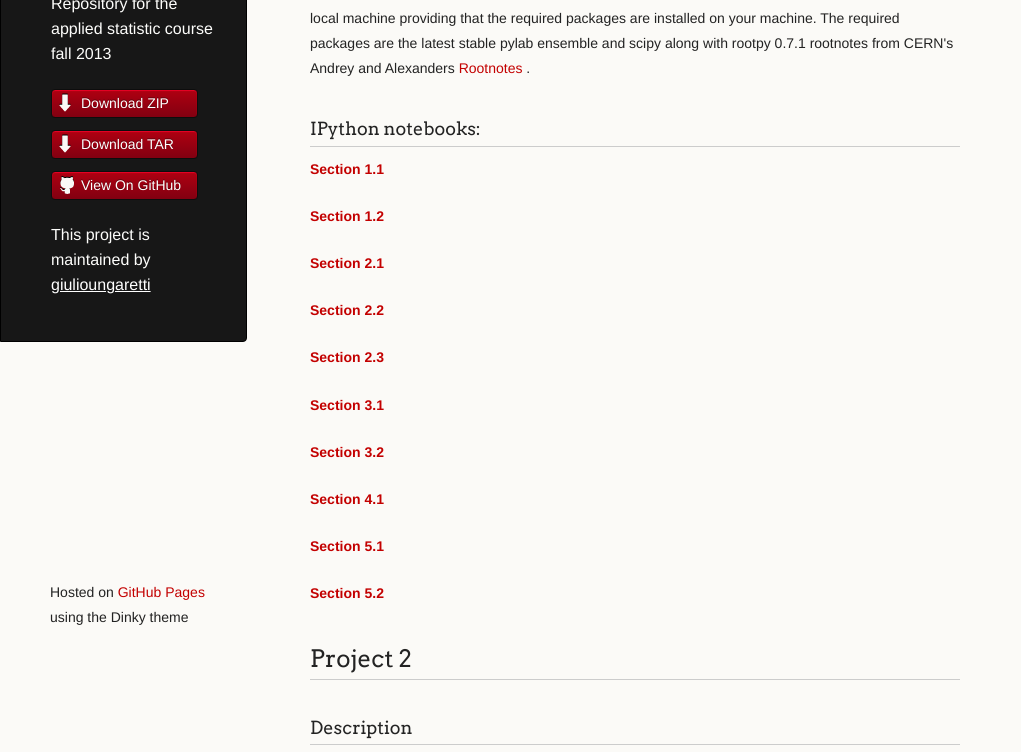
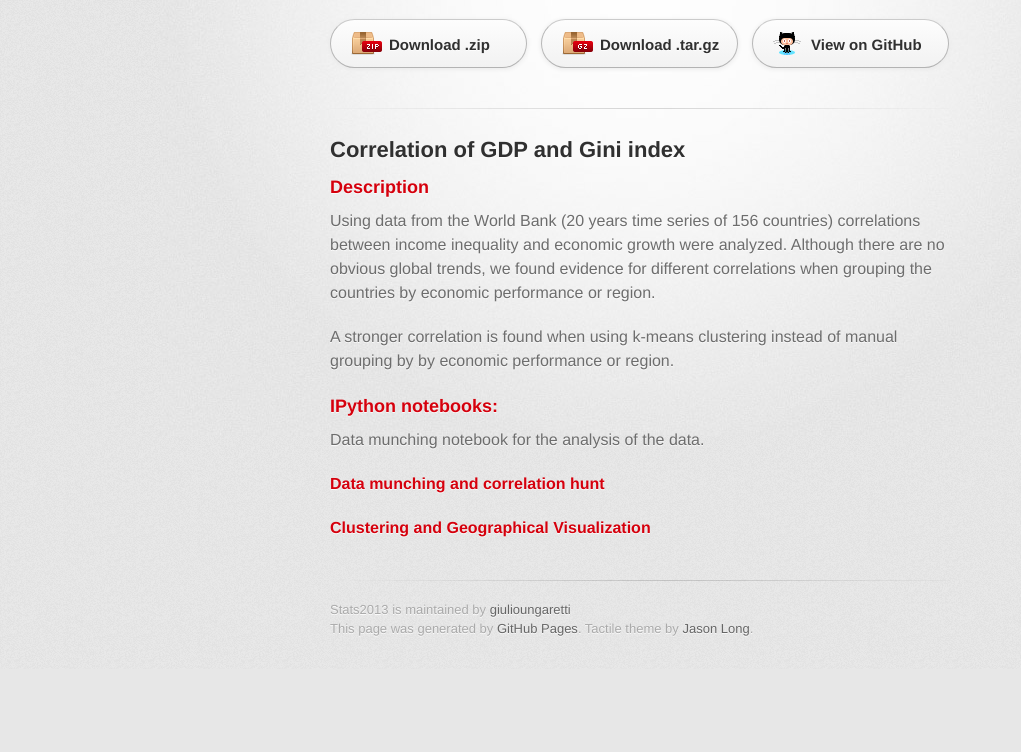
Before and after one commit to giulioungaretti/stats2013, a plain HTML site: page index.html in a window 1280 px wide. Shown: the part 138-890 px from the top of the page, without its empty margins (0-1021 px from the left). After the commit the page ends 807 px from the top, so only its background shows below. Drawn offline with Linux system fonts and the light colour scheme; a web font is replaced by a local one.

Commit message:
Create gh-pages branch via GitHub

```diff
--- a/index.html
+++ b/index.html
@@ -1,70 +1,38 @@
-<!doctype html>
+<!DOCTYPE html>
 <html>
   <head>
-    <meta charset="utf-8">
+    <meta charset='utf-8'>
     <meta http-equiv="X-UA-Compatible" content="chrome=1">
-    <title>Stats2013 by giulioungaretti</title>
-
-    <link rel="stylesheet" href="stylesheets/styles.css">
-    <link rel="stylesheet" href="stylesheets/pygment_trac.css">
-    <script src="javascripts/scale.fix.js"></script>
-    <meta name="viewport" content="width=device-width, initial-scale=1, user-scalable=no">
+    <link href='https://fonts.googleapis.com/css?family=Chivo:900' rel='stylesheet' type='text/css'>
+    <link rel="stylesheet" type="text/css" href="stylesheets/stylesheet.css" media="screen" />
+    <link rel="stylesheet" type="text/css" href="stylesheets/pygment_trac.css" media="screen" />
+    <link rel="stylesheet" type="text/css" href="stylesheets/print.css" media="print" />
     <!--[if lt IE 9]>
     <script src="//html5shiv.googlecode.com/svn/trunk/html5.js"></script>
     <![endif]-->
+    <title>Stats2013 by giulioungaretti</title>
   </head>
+
   <body>
-    <div class="wrapper">
-      <header>
-        <h1 class="header">Stats2013</h1>
-        <p class="header">Repository for the applied statistic course fall 2013</p>
+    <div id="container">
+      <div class="inner">
 
-        <ul>
-          <li class="download"><a class="buttons" href="https://github.com/giulioungaretti/stats2013/zipball/master">Download ZIP</a></li>
-          <li class="download"><a class="buttons" href="https://github.com/giulioungaretti/stats2013/tarball/master">Download TAR</a></li>
-          <li><a class="buttons github" href="https://github.com/giulioungaretti/stats2013">View On GitHub</a></li>
-        </ul>
+        <header>
+          <h1>Stats2013</h1>
+          <h2>Correlation of GDP and Gini index</h2>
+        </header>
 
-        <p class="header">This project is maintained by <a class="header name" href="https://github.com/giulioungaretti">giulioungaretti</a></p>
+        <section id="downloads" class="clearfix">
+          <a href="https://github.com/giulioungaretti/stats2013/zipball/master" id="download-zip" class="button"><span>Download .zip</span></a>
+          <a href="https://github.com/giulioungaretti/stats2013/tarball/master" id="download-tar-gz" class="button"><span>Download .tar.gz</span></a>
+          <a href="https://github.com/giulioungaretti/stats2013" id="view-on-github" class="button"><span>View on GitHub</span></a>
+        </section>
 
+        <hr>
 
-      </header>
-      <section>
-        <p>Repository for the applied statistic course fall 2013</p>
-
-<h2>
-<a name="problem-set-1" class="anchor" href="#problem-set-1"><span class="octicon octicon-link"></span></a>Problem set 1</h2>
-
-<p>Problems set rendered notebooks follows in the next section.
-They can be downloaded and run on your local machine providing that the required packages are installed on your machine.
-The required packages are the latest stable pylab ensemble and scipy along with rootpy 0.7.1 rootnotes from CERN's Andrey and Alexanders
-<a href="https://gist.github.com/mazurov/6194738">Rootnotes</a> .</p>
-
-<h3>
-<a name="ipython-notebooks" class="anchor" href="#ipython-notebooks"><span class="octicon octicon-link"></span></a>IPython notebooks:</h3>
-
-<p><a href="http://nbviewer.ipython.org/urls/raw.github.com/giulioungaretti/stats2013/master/ProblemSet/1.1.ipynb"><strong>Section 1.1</strong></a></p>
-
-<p><a href="http://nbviewer.ipython.org/urls/raw.github.com/giulioungaretti/stats2013/master/ProblemSet/1.2.ipynb"><strong>Section 1.2</strong></a></p>
-
-<p><a href="http://nbviewer.ipython.org/urls/raw.github.com/giulioungaretti/stats2013/master/ProblemSet/2.1.ipynb"><strong>Section 2.1</strong></a></p>
-
-<p><a href="http://nbviewer.ipython.org/urls/raw.github.com/giulioungaretti/stats2013/master/ProblemSet/2.2.ipynb"><strong>Section 2.2</strong></a></p>
-
-<p><a href="http://nbviewer.ipython.org/urls/raw.github.com/giulioungaretti/stats2013/master/ProblemSet/2.3.ipynb"><strong>Section 2.3</strong></a></p>
-
-<p><a href="http://nbviewer.ipython.org/urls/raw.github.com/giulioungaretti/stats2013/master/ProblemSet/3.1.ipynb"><strong>Section 3.1</strong></a></p>
-
-<p><a href="http://nbviewer.ipython.org/urls/raw.github.com/giulioungaretti/stats2013/master/ProblemSet/3.2.ipynb"><strong>Section 3.2</strong></a></p>
-
-<p><a href="http://nbviewer.ipython.org/urls/raw.github.com/giulioungaretti/stats2013/master/ProblemSet/4.1.ipynb"><strong>Section 4.1</strong></a></p>
-
-<p><a href="http://nbviewer.ipython.org/urls/raw.github.com/giulioungaretti/stats2013/master/ProblemSet/5.1.ipynb"><strong>Section 5.1</strong></a></p>
-
-<p><a href="http://nbviewer.ipython.org/urls/raw.github.com/giulioungaretti/stats2013/master/ProblemSet/5.2.ipynb"><strong>Section 5.2</strong></a></p>
-
-<h2>
-<a name="project-2" class="anchor" href="#project-2"><span class="octicon octicon-link"></span></a>Project 2</h2>
+        <section id="main_content">
+          <h2>
+<a name="correlation-of-gdp-and-gini-index" class="anchor" href="#correlation-of-gdp-and-gini-index"><span class="octicon octicon-link"></span></a>Correlation of GDP and Gini index</h2>
 
 <h3>
 <a name="description" class="anchor" href="#description"><span class="octicon octicon-link"></span></a>Description</h3>
@@ -74,19 +42,22 @@ The required packages are the latest stable pylab ensemble and scipy along with
 <p>A stronger correlation is found when using k-means clustering instead of manual grouping by  by economic performance or region.</p>
 
 <h3>
-<a name="ipython-notebooks-1" class="anchor" href="#ipython-notebooks-1"><span class="octicon octicon-link"></span></a>IPython notebooks:</h3>
+<a name="ipython-notebooks" class="anchor" href="#ipython-notebooks"><span class="octicon octicon-link"></span></a>IPython notebooks:</h3>
 
 <p>Data munching notebook  for the analysis of the data.</p>
 
 <p><a href="http://nbviewer.ipython.org/urls/raw.github.com/giulioungaretti/stats2013/master/Project2/Data_munching_final.ipynb"><strong>Data munching and correlation hunt</strong></a></p>
 
 <p><a href="http://nbviewer.ipython.org/urls/raw.github.com/giulioungaretti/stats2013/master/Project2/Clustering.ipynb"><strong>Clustering and Geographical Visualization</strong></a></p>
-      </section>
-      <footer>
-        <p><small>Hosted on <a href="http://pages.github.com">GitHub Pages</a> using the Dinky theme</small></p>
-      </footer>
+        </section>
+
+        <footer>
+          Stats2013 is maintained by <a href="https://github.com/giulioungaretti">giulioungaretti</a><br>
+          This page was generated by <a href="http://pages.github.com">GitHub Pages</a>. Tactile theme by <a href="https://twitter.com/jasonlong">Jason Long</a>.
+        </footer>
+
+
+      </div>
     </div>
-    <!--[if !IE]><script>fixScale(document);</script><![endif]-->
-
   </body>
 </html>
```
Also changed, not shown: params.json (+1 -1 lines).
